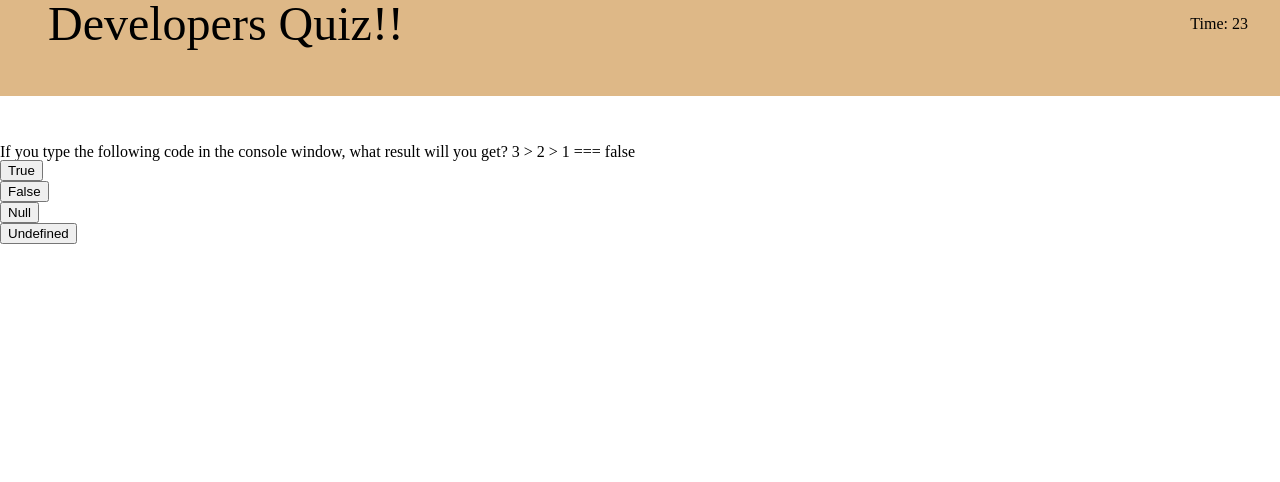
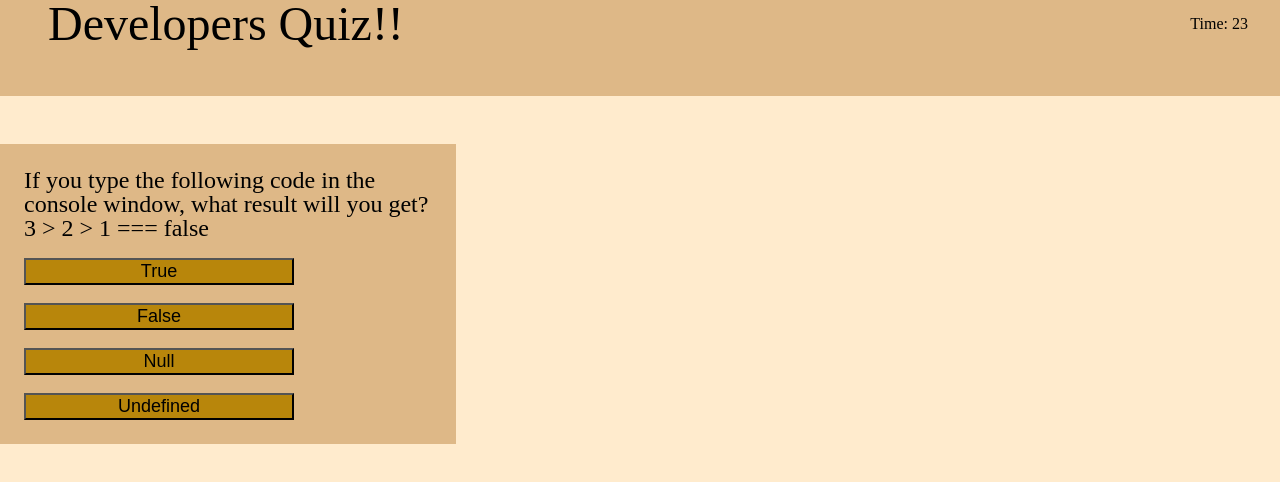
Before and after one commit to cspower5/developers-quiz, a plain HTML site: page index.html in a window 1280 px wide. Both pictures are taken after a click on the button "Start Game". Drawn offline with Linux system fonts and the light colour scheme.

Commit message:
final version

```diff
--- a/assets/css/style.css
+++ b/assets/css/style.css
@@ -4,30 +4,41 @@ header {
     justify-content: space-between;
     align-items: center;
     background-color: burlywood;
-    color: black;
+    /* color: black; */
     margin-bottom: 3em;
     padding-bottom: 3em;
-  }
-  header h1 {
+}
+header h1 {
     font-size: 3em;
     text-align: start;
     padding-left: 1em;
-  }
+}
 header p {
   padding-right: 2em;
 }
+body{
+  background-color: blanchedalmond;
+}
 /* Section styles */
-.start p {
+section {
   background-color: burlywood;
   width: 17em;
   font-size: 1.5em;
   margin-bottom: 1em;
   padding: 1em;
 }
+button {
+  background-color: darkgoldenrod;
+  width: 10em;
+  font-size: large;
+  margin-top: 1em;
+}
 .start button {
-  background-color: darkgoldenrod;
   width: 7em;
   font-size: x-large;
+}
+.game button {
+  width: 15em;
 }
   /* Section display properties */
 section {
@@ -36,6 +47,6 @@ section {
 
   body.start #start { display: block; }
   body.game #game { display: block; }
-  /* body.score #highscore {display: block;} */
+  body.score #score {display: block;}
   body.score #highscore,
   body.score #start { display: block; }
--- a/assets/js/script.js
+++ b/assets/js/script.js
@@ -51,6 +51,7 @@ function renderQuestion(question){
 	document.querySelector("#game").innerHTML = html;
 }
 function renderHighScores(){
+	document.getElementById("user-input").value = "";
 	const data = getStorage();
 	let html = ``;
 	if (!data.length) html = "No High Scores Yet...";
--- a/index.html
+++ b/index.html
@@ -6,7 +6,7 @@
     <title>Developers Quiz</title>
     <link rel="stylesheet" href="./assets/css/reset.css" />
     <link rel="stylesheet" href="./assets/css/style.css" />
-    <script src="./assets/js/script.js" defer></script>
+
   </head>
   <body class="start">
     <header>
@@ -17,15 +17,16 @@
       <p>Click the Start Game Button to Begin...</p>
       <button>Start Game</button>
     </section>
+    <section id="game"></section>
+    <section id="score">
+      <h2>Your Score: <span>0</span></h2>
+      <label>Your Name: <input id="user-input" /></label>
+      <button>Submit</button>
+    </section>
     <section id="highscore">
       <h2>High Scores:</h2>
       <ol></ol>
     </section>
-    <section id="game"></section>
-    <section id="score">
-      <h2>Your Score: <span>0</span></h2>
-      <label>Your Name: <input /></label>
-      <button>Submit</button>
-    </section>
+    <script src="./assets/js/script.js" defer></script>
   </body>
   </html>
```
